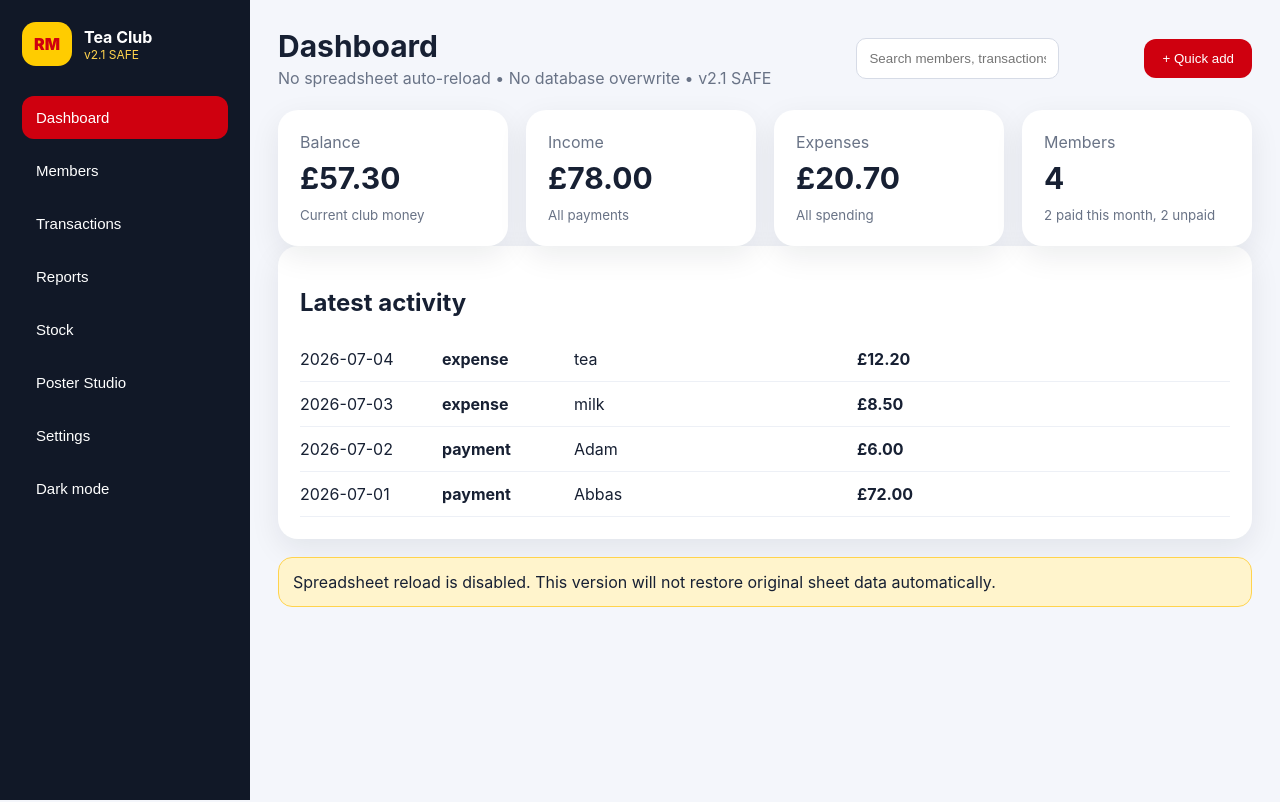
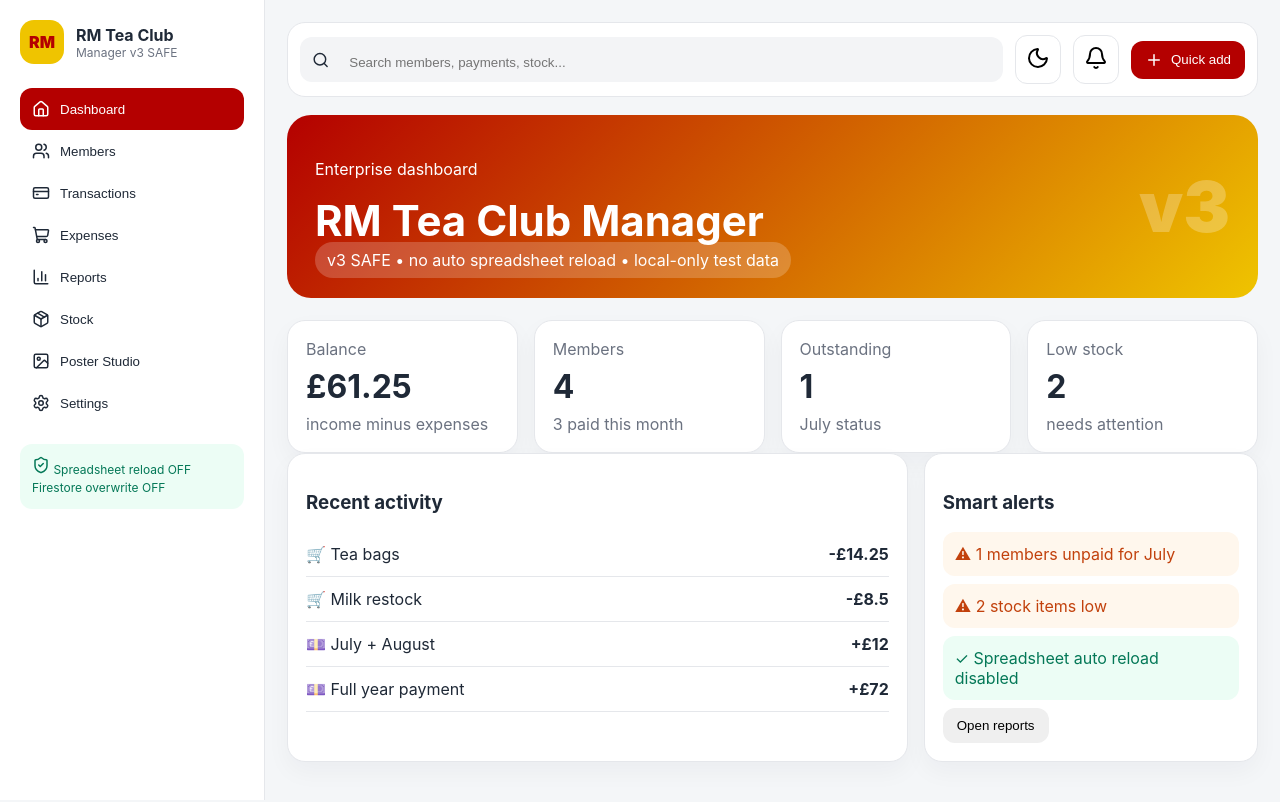
Before and after one commit to szafa82/rm-tea-club-manager, a React (Vite) app: page / in a window 1280 px wide. Built offline with nearby package versions, Linux system fonts and the light colour scheme.

Commit message:
Add files via upload

```diff
--- a/index.html
+++ b/index.html
@@ -1 +1 @@
-<!doctype html><html lang="en"><head><meta charset="UTF-8"/><meta name="viewport" content="width=device-width, initial-scale=1.0"/><title>RM Tea Club Manager v2.1 SAFE</title></head><body><div id="root"></div><script type="module" src="/src/main.jsx"></script></body></html>
+<!doctype html><html><head><meta charset="UTF-8"/><meta name="viewport" content="width=device-width,initial-scale=1.0"/><title>RM Tea Club Manager v3 SAFE</title></head><body><div id="root"></div><script type="module" src="/src/main.jsx"></script></body></html>
--- a/src/main.jsx
+++ b/src/main.jsx
@@ -1,123 +1,65 @@
-import React, { useMemo, useState } from 'react';
-import { createRoot } from 'react-dom/client';
+import React, {useMemo, useState} from 'react';
+import {createRoot} from 'react-dom/client';
+import {Home, Users, CreditCard, ShoppingCart, BarChart3, Package, Image, Settings, Plus, Search, X, Download, Bell, Moon, Sun, ShieldCheck} from 'lucide-react';
 import './style.css';
 
-const MONTHS = ['Jan','Feb','Mar','Apr','May','Jun','Jul','Aug','Sep','Oct','Nov','Dec'];
-const VERSION = 'v2.1 SAFE';
-const STORAGE_KEY = 'rm-tea-club-v21-local-data';
-
-const starterData = {
-  members: [
-    { id: 'abbas', name: 'Abbas', role: 'Member', paid: [0,1,2,3,4,5,6,7,8,9,10,11], notes: 'Paid until end of year' },
-    { id: 'adam', name: 'Adam', role: 'Treasurer', paid: [0,1,2,3,4,5,6], notes: 'Admin' },
-    { id: 'fred', name: 'Fred', role: 'Member', paid: [0,1,2,3,4,5], notes: '' },
-    { id: 'paul', name: 'Paul', role: 'Member', paid: [0,1,2,3], notes: '' }
+const months = ['Jan','Feb','Mar','Apr','May','Jun','Jul','Aug','Sep','Oct','Nov','Dec'];
+const paidAll = months.reduce((a,m,i)=>({...a,[`2026-${String(i+1).padStart(2,'0')}`]:true}),{});
+const seed = {
+  members:[
+    {id:'m1',name:'Abbas',role:'Member',paid:paidAll,notes:'Paid until end of year',pinned:true},
+    {id:'m2',name:'Adam',role:'Treasurer',paid:{'2026-07':true,'2026-08':true},notes:'Admin account',pinned:true},
+    {id:'m3',name:'Fred',role:'Member',paid:{'2026-07':true},notes:'Chicken fan'},
+    {id:'m4',name:'Paul',role:'Member',paid:{},notes:'Needs July payment'}
   ],
-  transactions: [
-    { id: 't1', date: '2026-07-01', type: 'payment', member: 'Abbas', category: 'membership', amount: 72, note: 'Paid Jan-Dec' },
-    { id: 't2', date: '2026-07-02', type: 'payment', member: 'Adam', category: 'membership', amount: 6, note: 'July' },
-    { id: 't3', date: '2026-07-03', type: 'expense', member: '', category: 'milk', amount: 8.5, note: 'Milk' },
-    { id: 't4', date: '2026-07-04', type: 'expense', member: '', category: 'tea', amount: 12.2, note: 'Tea bags' }
+  transactions:[
+    {id:'t1',type:'payment',member:'Abbas',category:'membership',amount:72,date:'2026-07-01',note:'Full year payment'},
+    {id:'t2',type:'payment',member:'Adam',category:'membership',amount:12,date:'2026-07-02',note:'July + August'},
+    {id:'t3',type:'expense',member:'Adam',category:'milk',amount:8.5,date:'2026-07-03',note:'Milk restock'},
+    {id:'t4',type:'expense',member:'Adam',category:'tea',amount:14.25,date:'2026-07-04',note:'Tea bags'}
   ],
-  stock: [
-    { id: 's1', item: 'Tea bags', category: 'Tea', qty: 2, low: 1 },
-    { id: 's2', item: 'Milk', category: 'Milk', qty: 4, low: 3 },
-    { id: 's3', item: 'Sugar', category: 'Sugar', qty: 1, low: 1 }
+  stock:[
+    {id:'s1',item:'Tea bags',qty:2,min:1,category:'Tea'},
+    {id:'s2',item:'Coffee',qty:1,min:1,category:'Coffee'},
+    {id:'s3',item:'Milk',qty:0,min:2,category:'Milk'},
+    {id:'s4',item:'Sugar',qty:3,min:1,category:'Sugar'}
   ],
-  settings: { monthlyFee: 6, year: 2026, clubName: 'RM Tea Club' }
+  audit:[
+    {id:'a1',text:'v3 SAFE loaded - spreadsheet reload disabled',date:new Date().toLocaleString()},
+    {id:'a2',text:'Local data only - Firestore overwrite disabled',date:new Date().toLocaleString()}
+  ],
+  settings:{monthlyFee:6,currency:'£',clubName:'RM Tea Club',year:2026,theme:'royal'}
 };
-
-function loadData(){
-  try { return JSON.parse(localStorage.getItem(STORAGE_KEY)) || starterData; } catch { return starterData; }
+function load(){try{return JSON.parse(localStorage.getItem('rmtea-v3'))||seed}catch{return seed}}
+function save(data){localStorage.setItem('rmtea-v3',JSON.stringify(data))}
+function App(){
+ const [data,setData]=useState(load); const [view,setView]=useState('dashboard'); const [modal,setModal]=useState(null); const [q,setQ]=useState(''); const [dark,setDark]=useState(false);
+ function update(fn){setData(d=>{const n=fn(structuredClone(d)); save(n); return n})}
+ const stats=useMemo(()=>{const paid=data.transactions.filter(t=>t.type==='payment').reduce((s,t)=>s+Number(t.amount),0); const spent=data.transactions.filter(t=>t.type==='expense').reduce((s,t)=>s+Number(t.amount),0); const current='2026-07'; const ok=data.members.filter(m=>m.paid?.[current]).length; return {paid,spent,balance:paid-spent,ok,due:data.members.length-ok,low:data.stock.filter(s=>Number(s.qty)<=Number(s.min)).length}},[data]);
+ const nav=[['dashboard',Home,'Dashboard'],['members',Users,'Members'],['transactions',CreditCard,'Transactions'],['expenses',ShoppingCart,'Expenses'],['reports',BarChart3,'Reports'],['stock',Package,'Stock'],['poster',Image,'Poster Studio'],['settings',Settings,'Settings']];
+ const filteredMembers=data.members.filter(m=>m.name.toLowerCase().includes(q.toLowerCase()));
+ return <div className={dark?'app dark':'app'}>
+  <aside className="sidebar"><div className="brand"><div className="logo">RM</div><div><b>{data.settings.clubName}</b><span>Manager v3 SAFE</span></div></div>{nav.map(([id,Icon,label])=><button key={id} className={view===id?'active':''} onClick={()=>setView(id)}><Icon size={18}/>{label}</button>)}<div className="safe"><ShieldCheck size={18}/> Spreadsheet reload OFF<br/>Firestore overwrite OFF</div></aside>
+  <main><header><div className="search"><Search size={18}/><input placeholder="Search members, payments, stock..." value={q} onChange={e=>setQ(e.target.value)}/></div><button className="icon" onClick={()=>setDark(!dark)}>{dark?<Sun/>:<Moon/>}</button><button className="icon"><Bell/></button><button className="primary" onClick={()=>setModal('quick')}><Plus size={18}/> Quick add</button></header>
+  <section className="hero"><div><p>Enterprise dashboard</p><h1>RM Tea Club Manager</h1><span className="badge">v3 SAFE • no auto spreadsheet reload • local-only test data</span></div><div className="version">v3</div></section>
+  {view==='dashboard'&&<Dashboard stats={stats} data={data} setView={setView}/>}
+  {view==='members'&&<Members members={filteredMembers} update={update} setModal={setModal}/>}
+  {view==='transactions'&&<Transactions data={data} update={update} setModal={setModal}/>}
+  {view==='expenses'&&<Expenses data={data} setModal={setModal}/>}
+  {view==='reports'&&<Reports data={data} stats={stats} setModal={setModal}/>}
+  {view==='stock'&&<Stock data={data} update={update} setModal={setModal}/>}
+  {view==='poster'&&<Poster data={data}/>}
+  {view==='settings'&&<SettingsPage data={data} update={update}/>}
+  </main>{modal&&<Modal name={modal} close={()=>setModal(null)} data={data} update={update}/>}</div>
 }
-function saveData(data){ localStorage.setItem(STORAGE_KEY, JSON.stringify(data)); }
-
-function App(){
-  const [data, setData] = useState(loadData);
-  const [page, setPage] = useState('dashboard');
-  const [modal, setModal] = useState(null);
-  const [query, setQuery] = useState('');
-  const [dark, setDark] = useState(false);
-
-  const update = (next) => { setData(next); saveData(next); };
-  const income = data.transactions.filter(t=>t.type==='payment').reduce((s,t)=>s+Number(t.amount),0);
-  const expenses = data.transactions.filter(t=>t.type==='expense').reduce((s,t)=>s+Number(t.amount),0);
-  const balance = income - expenses;
-  const currentMonth = new Date().getMonth();
-  const paidThisMonth = data.members.filter(m=>m.paid.includes(currentMonth)).length;
-  const unpaid = data.members.length - paidThisMonth;
-
-  const visibleMembers = useMemo(()=> data.members.filter(m=>m.name.toLowerCase().includes(query.toLowerCase())), [data.members, query]);
-
-  return <div className={dark ? 'app dark' : 'app'}>
-    <aside className="sidebar">
-      <div className="brand"><div className="logo">RM</div><div><b>Tea Club</b><span>{VERSION}</span></div></div>
-      {['dashboard','members','transactions','reports','stock','poster','settings'].map(x => <button className={page===x?'active':''} onClick={()=>setPage(x)} key={x}>{label(x)}</button>)}
-      <button onClick={()=>setDark(!dark)}>{dark?'Light mode':'Dark mode'}</button>
-    </aside>
-    <main>
-      <header>
-        <div><h1>{label(page)}</h1><p>No spreadsheet auto-reload • No database overwrite • {VERSION}</p></div>
-        <input placeholder="Search members, transactions..." value={query} onChange={e=>setQuery(e.target.value)} />
-        <button className="primary" onClick={()=>setModal('quick')}>+ Quick add</button>
-      </header>
-      {page==='dashboard' && <Dashboard income={income} expenses={expenses} balance={balance} members={data.members.length} paid={paidThisMonth} unpaid={unpaid} data={data}/>}
-      {page==='members' && <Members members={visibleMembers} update={update} data={data} setModal={setModal}/>}
-      {page==='transactions' && <Transactions data={data} update={update} setModal={setModal}/>}
-      {page==='reports' && <Reports data={data} income={income} expenses={expenses} balance={balance}/>}
-      {page==='stock' && <Stock data={data} update={update}/>}
-      {page==='poster' && <Poster data={data}/>}
-      {page==='settings' && <Settings data={data} update={update}/>}
-    </main>
-    {modal && <QuickModal modal={modal} setModal={setModal} data={data} update={update}/>}
-  </div>
-}
-
-function label(x){ return ({dashboard:'Dashboard',members:'Members',transactions:'Transactions',reports:'Reports',stock:'Stock',poster:'Poster Studio',settings:'Settings'})[x] || x; }
-function money(n){ return '£' + Number(n).toFixed(2); }
-
-function Dashboard({income, expenses, balance, members, paid, unpaid, data}){
-  return <section>
-    <div className="grid cards">
-      <Card title="Balance" value={money(balance)} note="Current club money" />
-      <Card title="Income" value={money(income)} note="All payments" />
-      <Card title="Expenses" value={money(expenses)} note="All spending" />
-      <Card title="Members" value={members} note={`${paid} paid this month, ${unpaid} unpaid`} />
-    </div>
-    <div className="panel"><h2>Latest activity</h2>{data.transactions.slice(-5).reverse().map(t=><div className="row" key={t.id}><span>{t.date}</span><b>{t.type}</b><span>{t.member || t.category}</span><strong>{money(t.amount)}</strong></div>)}</div>
-    <div className="notice">Spreadsheet reload is disabled. This version will not restore original sheet data automatically.</div>
-  </section>
-}
-function Card({title,value,note}){ return <div className="card"><span>{title}</span><strong>{value}</strong><small>{note}</small></div> }
-
-function Members({members, data, update}){
-  const toggle = (id, mIdx) => {
-    const next = {...data, members: data.members.map(m => m.id===id ? {...m, paid: m.paid.includes(mIdx) ? m.paid.filter(x=>x!==mIdx) : [...m.paid, mIdx].sort((a,b)=>a-b)} : m)};
-    update(next);
-  };
-  return <section className="panel"><h2>Members calendar</h2>{members.map(m=><div className="member" key={m.id}><div><b>{m.name}</b><span>{m.role} • {m.notes}</span></div><div className="months">{MONTHS.map((mo,i)=><button key={mo} className={m.paid.includes(i)?'paid':'unpaid'} onClick={()=>toggle(m.id,i)}>{mo}</button>)}</div></div>)}</section>
-}
-function Transactions({data, update, setModal}){
-  return <section className="panel"><div className="panelHead"><h2>Transactions</h2><button className="primary" onClick={()=>setModal('transaction')}>Add transaction</button></div>{data.transactions.map(t=><div className="row" key={t.id}><span>{t.date}</span><b className={t.type}>{t.type}</b><span>{t.member || t.category}</span><span>{t.note}</span><strong>{money(t.amount)}</strong></div>)}</section>
-}
-function Reports({data,income,expenses,balance}){
-  const payments = data.transactions.filter(t=>t.type==='payment');
-  const spend = data.transactions.filter(t=>t.type==='expense');
-  return <section className="grid two"><div className="panel"><h2>Mini report</h2><p>Total paid: <b>{money(income)}</b></p><p>Total spent: <b>{money(expenses)}</b></p><p>Balance: <b>{money(balance)}</b></p><p>Payments count: <b>{payments.length}</b></p><p>Expenses count: <b>{spend.length}</b></p></div><div className="panel"><h2>Sort/filter ready</h2><p>Next ZIP will connect this with advanced date filters, member filters and export.</p></div></section>
-}
-function Stock({data, update}){
-  return <section className="panel"><h2>Supplies / Stock</h2>{data.stock.map(s=><div className="row" key={s.id}><b>{s.item}</b><span>{s.category}</span><span>Qty: {s.qty}</span><strong className={s.qty<=s.low?'danger':'ok'}>{s.qty<=s.low?'Low stock':'OK'}</strong></div>)}</section>
-}
-function Poster({data}){
-  return <section className="posterWrap"><div className="poster"><div className="posterLogo">RM</div><h1>{data.settings.clubName}</h1><h2>Members</h2><div className="posterMembers">{data.members.map(m=><span key={m.id}>{m.name}</span>)}</div><p>Generated by RM Tea Club Manager {VERSION}</p></div><button onClick={()=>window.print()} className="primary">Download / Print poster</button></section>
-}
-function Settings({data, update}){
-  return <section className="panel"><h2>Settings</h2><label>Monthly fee <input type="number" value={data.settings.monthlyFee} onChange={e=>update({...data, settings:{...data.settings, monthlyFee:Number(e.target.value)}})} /></label><label>Club name <input value={data.settings.clubName} onChange={e=>update({...data, settings:{...data.settings, clubName:e.target.value}})} /></label><div className="notice dangerBg">Original spreadsheet auto reload: OFF</div></section>
-}
-function QuickModal({modal,setModal,data,update}){
-  const [form,setForm]=useState({date:new Date().toISOString().slice(0,10), type:'payment', member:'', category:'membership', amount:6, note:''});
-  const add = () => { update({...data, transactions:[...data.transactions,{...form,id:'t'+Date.now(), amount:Number(form.amount)}]}); setModal(null); };
-  return <div className="overlay" onClick={()=>setModal(null)}><div className="modal" onClick={e=>e.stopPropagation()}><h2>{modal==='transaction'?'Add transaction':'Quick add'}</h2><div className="form"><input type="date" value={form.date} onChange={e=>setForm({...form,date:e.target.value})}/><select value={form.type} onChange={e=>setForm({...form,type:e.target.value})}><option>payment</option><option>expense</option></select><input placeholder="Member" value={form.member} onChange={e=>setForm({...form,member:e.target.value})}/><input placeholder="Category" value={form.category} onChange={e=>setForm({...form,category:e.target.value})}/><input type="number" value={form.amount} onChange={e=>setForm({...form,amount:e.target.value})}/><input placeholder="Note" value={form.note} onChange={e=>setForm({...form,note:e.target.value})}/></div><div className="actions"><button onClick={()=>setModal(null)}>Cancel</button><button className="primary" onClick={add}>Save</button></div></div></div>
-}
-
-createRoot(document.getElementById('root')).render(<App />);
+function Card({title,value,sub}){return <div className="card"><p>{title}</p><h2>{value}</h2><span>{sub}</span></div>}
+function Dashboard({stats,data,setView}){return <><div className="grid stats"><Card title="Balance" value={`£${stats.balance.toFixed(2)}`} sub="income minus expenses"/><Card title="Members" value={data.members.length} sub={`${stats.ok} paid this month`}/><Card title="Outstanding" value={stats.due} sub="July status"/><Card title="Low stock" value={stats.low} sub="needs attention"/></div><div className="grid two"><div className="panel"><h3>Recent activity</h3>{data.transactions.slice(-5).reverse().map(t=><div className="row" key={t.id}><span>{t.type==='payment'?'💷':'🛒'} {t.note}</span><b>{t.type==='payment'?'+':'-'}£{t.amount}</b></div>)}</div><div className="panel"><h3>Smart alerts</h3><div className="alert">⚠ {stats.due} members unpaid for July</div><div className="alert">⚠ {stats.low} stock items low</div><div className="ok">✓ Spreadsheet auto reload disabled</div><button onClick={()=>setView('reports')}>Open reports</button></div></div></>}
+function Members({members,update,setModal}){return <div className="panel"><div className="panelHead"><h3>Members calendar</h3><button onClick={()=>setModal('member')}>Add member</button></div><div className="memberGrid">{members.map(m=><div className="member" key={m.id}><div className="memberTop"><b>{m.pinned?'⭐ ':''}{m.name}</b><span>{m.role}</span></div><div className="calendar">{months.map((mo,i)=>{const key=`2026-${String(i+1).padStart(2,'0')}`;return <button key={mo} className={m.paid?.[key]?'paid':i<6?'late':'future'} onClick={()=>update(d=>{const mm=d.members.find(x=>x.id===m.id); mm.paid=mm.paid||{}; mm.paid[key]=!mm.paid[key]; d.audit.unshift({id:Date.now(),text:`Toggled ${m.name} ${mo}`,date:new Date().toLocaleString()}); return d})}>{mo}</button>})}</div><small>{m.notes}</small></div>)}</div></div>}
+function Transactions({data,setModal}){return <div className="panel"><div className="panelHead"><h3>Transactions</h3><button onClick={()=>setModal('transaction')}>Add transaction</button></div><table><tbody>{data.transactions.map(t=><tr key={t.id}><td>{t.date}</td><td>{t.type}</td><td>{t.member}</td><td>{t.category}</td><td><b>{t.type==='payment'?'+':'-'}£{t.amount}</b></td><td>{t.note}</td></tr>)}</tbody></table></div>}
+function Expenses({data,setModal}){const expenses=data.transactions.filter(t=>t.type==='expense'); return <div className="panel"><div className="panelHead"><h3>Expenses</h3><button onClick={()=>setModal('expense')}>Add expense</button></div>{expenses.map(e=><div className="row" key={e.id}><span>{e.date} • {e.category} • {e.note}</span><b>£{e.amount}</b></div>)}</div>}
+function Reports({data,stats,setModal}){return <div className="panel"><div className="panelHead"><h3>Reports PRO</h3><button onClick={()=>setModal('report')}>Preview report</button></div><div className="grid stats"><Card title="Total paid" value={`£${stats.paid.toFixed(2)}`} sub="all payments"/><Card title="Total spent" value={`£${stats.spent.toFixed(2)}`} sub="all expenses"/><Card title="Net balance" value={`£${stats.balance.toFixed(2)}`} sub="current"/><Card title="Average payment" value={`£${(stats.paid/Math.max(1,data.transactions.filter(t=>t.type==='payment').length)).toFixed(2)}`} sub="per payment"/></div><div className="bar"><span style={{width:`${Math.min(100,stats.paid)}%`}}></span></div><p>Filters planned: date from/to, member, type, category, amount, newest/oldest.</p></div>}
+function Stock({data,setModal}){return <div className="panel"><div className="panelHead"><h3>Stock / Supplies</h3><button onClick={()=>setModal('stock')}>Add stock</button></div><div className="stockGrid">{data.stock.map(s=><div className={s.qty<=s.min?'stock low':'stock'} key={s.id}><b>{s.item}</b><span>{s.category}</span><h2>{s.qty}</h2><small>minimum {s.min}</small></div>)}</div></div>}
+function Poster({data}){function dl(){const blob=new Blob([document.getElementById('poster').outerHTML],{type:'text/html'}); const a=document.createElement('a'); a.href=URL.createObjectURL(blob); a.download='rm-tea-club-poster.html'; a.click()} return <div className="panel"><div className="panelHead"><h3>Poster Studio</h3><button onClick={dl}><Download size={16}/> Download</button></div><div id="poster" className="poster"><h1>RM Tea Club</h1><p>Members list • 2026</p><div>{data.members.map(m=><span key={m.id}>{m.name}</span>)}</div><footer>Generated by RM Tea Club Manager v3 SAFE</footer></div></div>}
+function SettingsPage({data,update}){return <div className="panel"><h3>Settings</h3><label>Club name<input value={data.settings.clubName} onChange={e=>update(d=>{d.settings.clubName=e.target.value; return d})}/></label><label>Monthly fee<input type="number" value={data.settings.monthlyFee} onChange={e=>update(d=>{d.settings.monthlyFee=Number(e.target.value); return d})}/></label><h3>Audit log</h3>{data.audit.map(a=><div className="row" key={a.id}><span>{a.text}</span><small>{a.date}</small></div>)}</div>}
+function Modal({name,close,data,update}){const title={quick:'Quick add',member:'Add member',transaction:'Add transaction',expense:'Add expense',stock:'Add stock',report:'Report preview'}[name]||name; function addDemo(){update(d=>{d.audit.unshift({id:Date.now(),text:`${title} modal used`,date:new Date().toLocaleString()}); return d}); close()} return <div className="overlay"><div className="modal"><button className="close" onClick={close}><X/></button><h2>{title}</h2><p>This is a SAFE modal. It writes only to local browser storage in v3.</p>{name==='quick'&&<div className="quick"><button onClick={()=>alert('Member modal ready')}>Add member</button><button onClick={()=>alert('Payment modal ready')}>Add payment</button><button onClick={()=>alert('Expense modal ready')}>Add expense</button></div>}<button className="primary" onClick={addDemo}>Save demo action</button></div></div>}
+createRoot(document.getElementById('root')).render(<App/>);
```
Also changed, not shown: package.json (+6 -6 lines), firebase.json, src/style.css, 1 other file (tests, documents, lock files or other folders).
